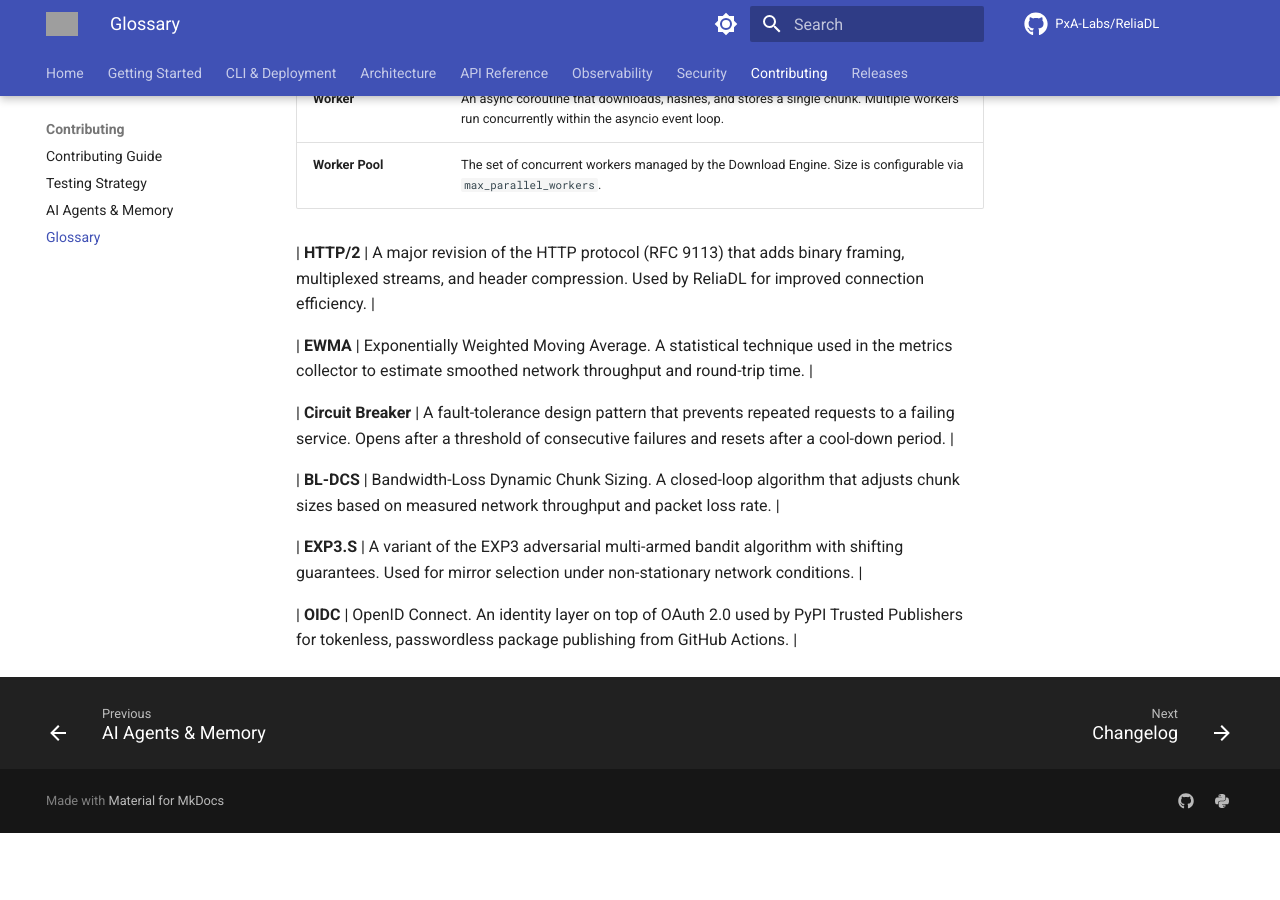
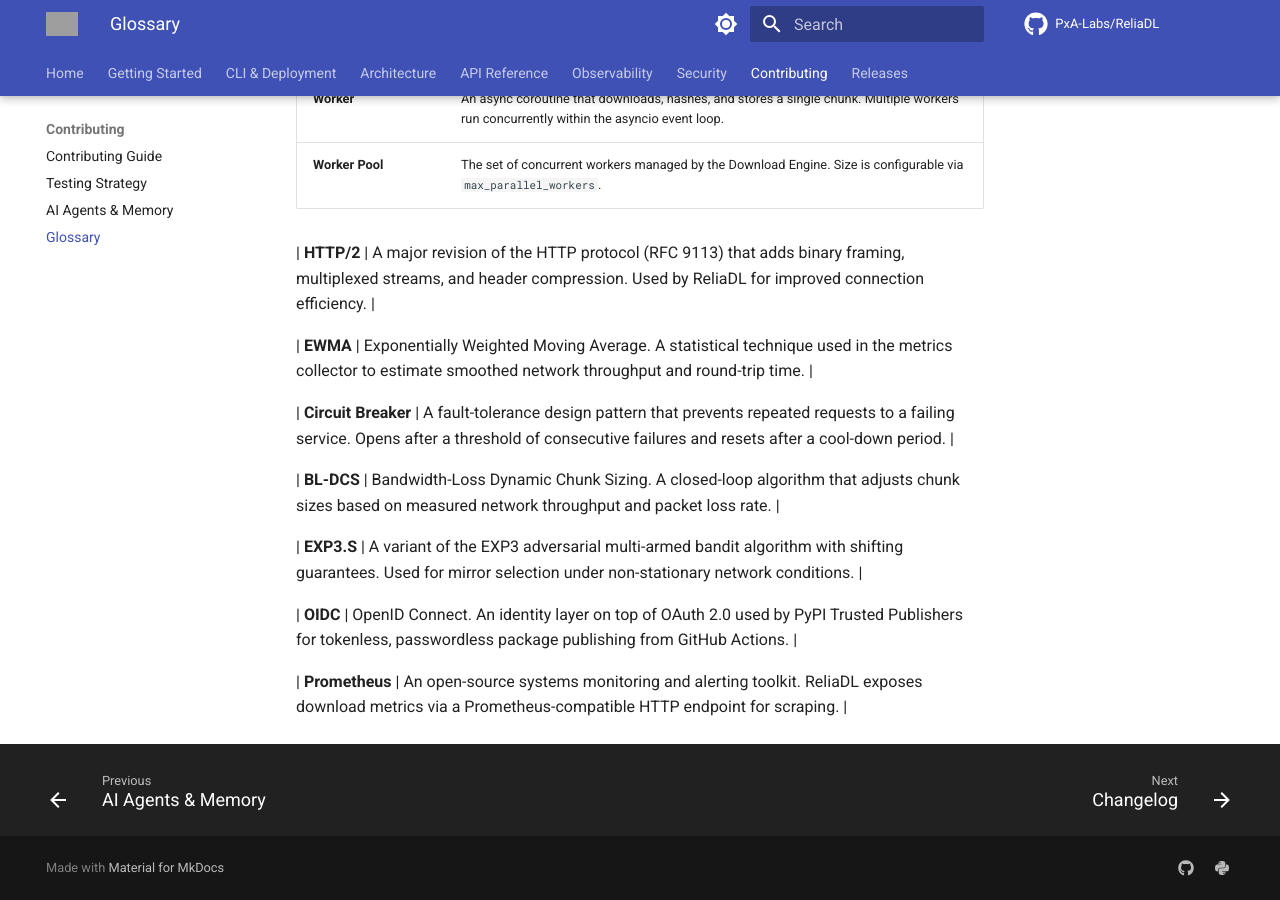
Before and after one commit to PxA-Labs/ReliaDL, an MkDocs documentation site: the page built from docs/GLOSSARY.md, in a window 1280 px wide and 900 px high, scrolled down 3976 px. Built offline with MkDocs 1.6.1 and Material for MkDocs 9.7.7, drawn with Linux system fonts in a browser that asks for light colours; comment, search, counter and statistics services are not loaded; the version menu is left out; before the commit the page ends 4809 px from its top, so only the background shows below that; grey boxes are pictures that could not be loaded.

Commit message:
docs: add Prometheus definition to glossary

```diff
--- a/docs/GLOSSARY.md
+++ b/docs/GLOSSARY.md
@@ -75,3 +75,5 @@
 | **EXP3.S** | A variant of the EXP3 adversarial multi-armed bandit algorithm with shifting guarantees. Used for mirror selection under non-stationary network conditions. |
 
 | **OIDC** | OpenID Connect. An identity layer on top of OAuth 2.0 used by PyPI Trusted Publishers for tokenless, passwordless package publishing from GitHub Actions. |
+
+| **Prometheus** | An open-source systems monitoring and alerting toolkit. ReliaDL exposes download metrics via a Prometheus-compatible HTTP endpoint for scraping. |
```
